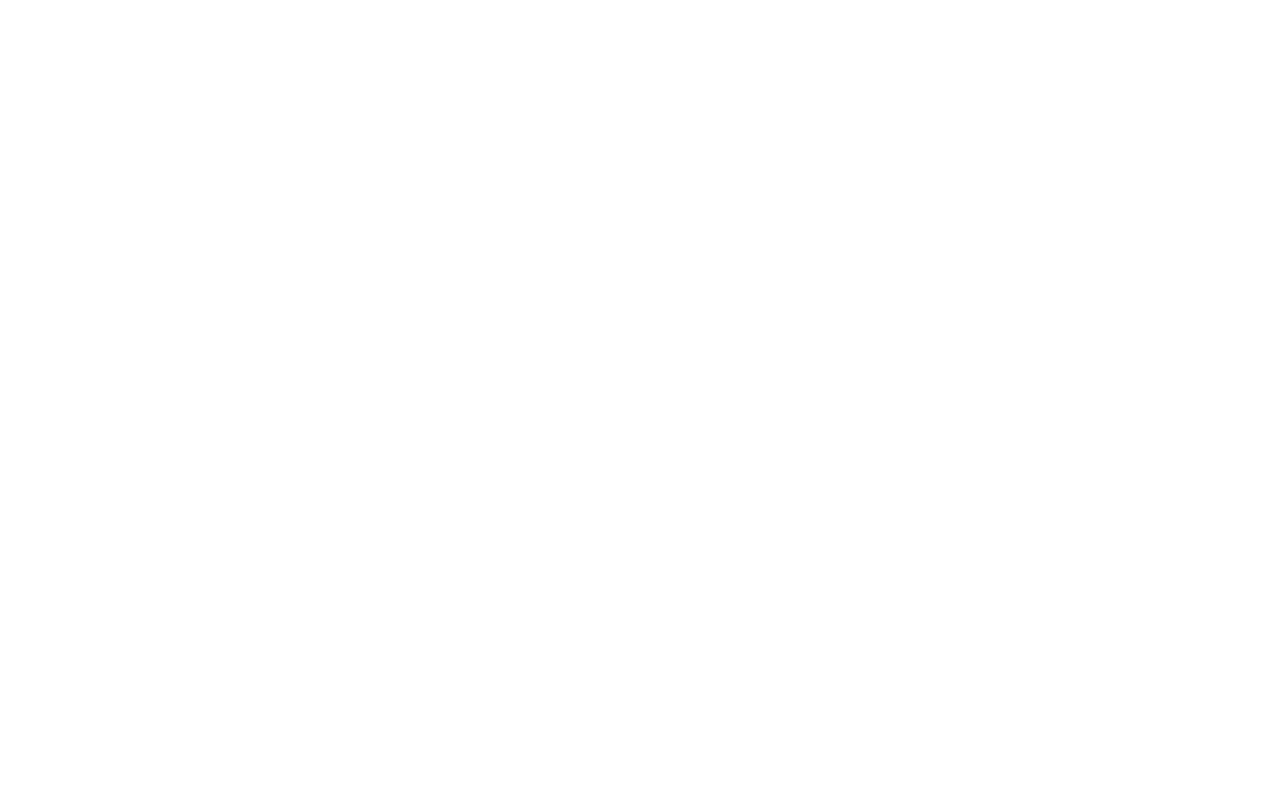
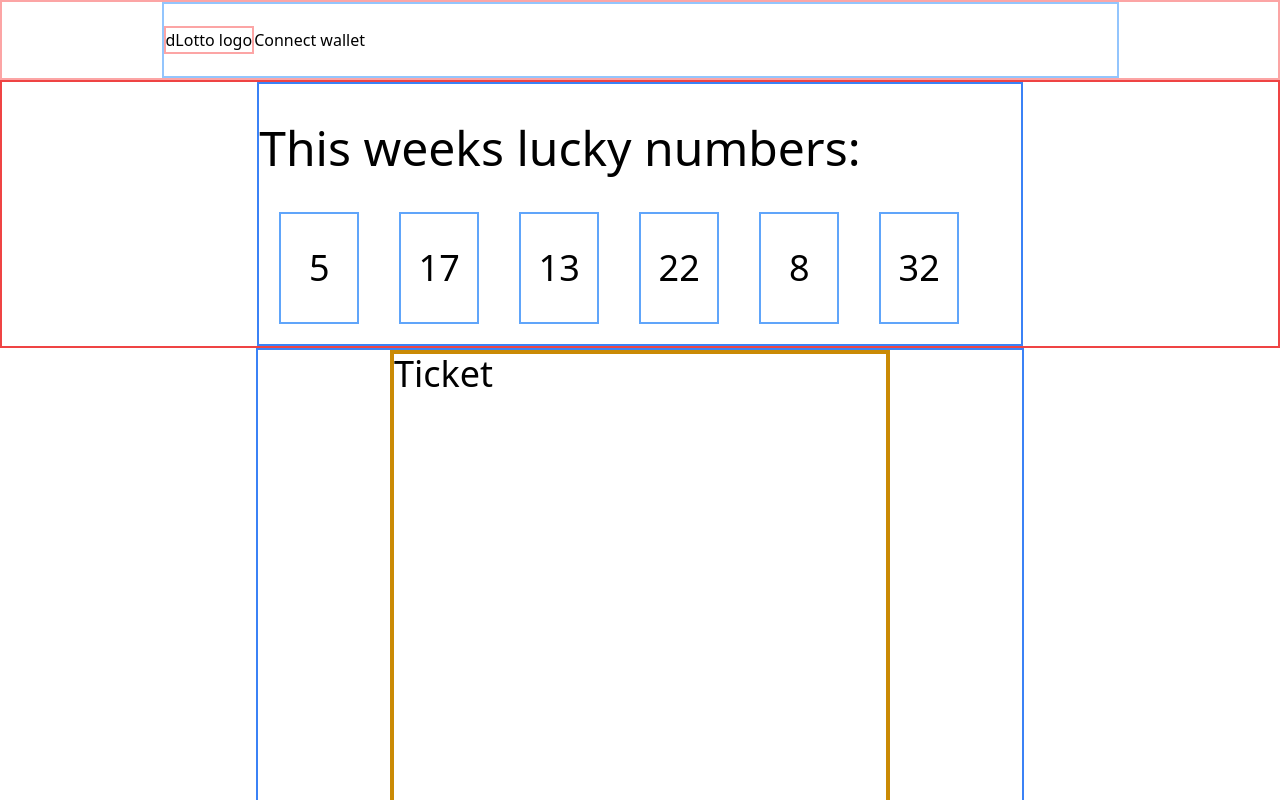
Before and after one commit to BlackH3art/dLotto-frontend, a React (Vite) app: page / in a window 1280 px wide. Shown: the top 800 px of the page. Built offline with nearby package versions, Linux system fonts and the light colour scheme.

Commit message:
add: basic structure

```diff
--- a/src/App.tsx
+++ b/src/App.tsx
@@ -1,3 +1,6 @@
+import Main from "./components/Main/Main";
+import Navigation from "./components/Navigation/Navigation";
+import TicketSection from "./components/TicketSection/TicketSection";
 
 
 function App() {
@@ -5,6 +8,10 @@
   return (
     <div className="App">
 
+      <Navigation />
+      <Main />
+      <TicketSection />
+
     </div>
   )
 }
--- /dev/null
+++ b/src/components/LuckyNumber/LuckyNumber.tsx
@@ -0,0 +1,20 @@
+import { FC } from "react"
+
+interface Props {
+  item: number;
+}
+
+const LuckyNumber: FC<Props> = ({ item }) => {
+
+  return (
+    <>
+      <div className="h-28 w-20 border-2 border-blue-400 flex items-center justify-center mx-5">
+        <p className="text-4xl">
+          {item}
+        </p>
+      </div>
+    </>
+  )
+}
+
+export default LuckyNumber;
--- /dev/null
+++ b/src/components/Main/Main.tsx
@@ -0,0 +1,34 @@
+import { FC, useState } from "react";
+import LuckyNumber from "../LuckyNumber/LuckyNumber";
+
+
+const Main: FC = () => {
+
+  const [luckyNumbers, setLuckyNumbers] = useState<number[]>([5, 17, 13, 22, 8, 32]);
+
+  return (
+    <>
+      <section className="w-full border-2 border-red-500 flex justify-center">
+
+        <div className="flex flex-col w-3/5 border-2 border-blue-500">
+
+          <h1 className="text-5xl py-10">
+            This weeks lucky numbers:
+          </h1>
+
+          <div className="flex pb-5">
+            {luckyNumbers.map((item, index) => (
+              <LuckyNumber
+                item={item}
+                key={index}
+              />
+            ))}
+          </div>
+
+        </div>
+      </section>
+    </>
+  )
+}
+
+export default Main;
--- /dev/null
+++ b/src/components/Navigation/Navigation.tsx
@@ -0,0 +1,24 @@
+import { FC } from "react";
+
+const Navigation: FC = () => {
+
+  return (
+    <>
+      <nav className="flex justify-center w-full border-2 border-red-300 h-20">
+
+        <div className="flex items-center w-3/4 border-2 border-blue-300">
+          <div className="border-2 border-red-300">
+            dLotto logo
+          </div>
+
+          <button>
+            Connect wallet
+          </button>
+        </div>
+
+      </nav>
+    </>
+  )
+}
+
+export default Navigation;
--- /dev/null
+++ b/src/components/TicketSection/TicketSection.tsx
@@ -0,0 +1,26 @@
+
+
+const TicketSection = () => {
+
+  return (
+    <>
+      <section className="w-full flex justify-center">
+
+        <div className="w-3/5 min-h-[50vh] border-2 border-blue-500 flex justify-center">
+
+          <div className="w-[500px] h-[800px] border-4 border-yellow-600">
+
+            <h1 className="text-4xl">
+              Ticket
+            </h1>
+
+          </div>
+
+        </div>
+
+      </section>
+    </>
+  )
+}
+
+export default TicketSection;
```
